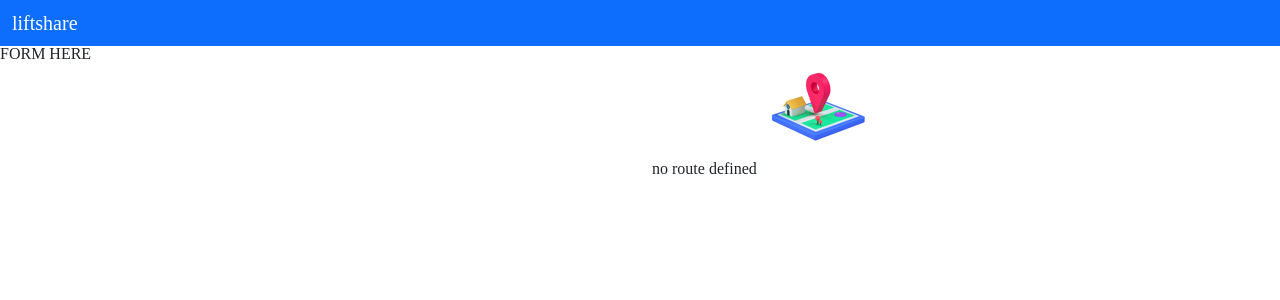
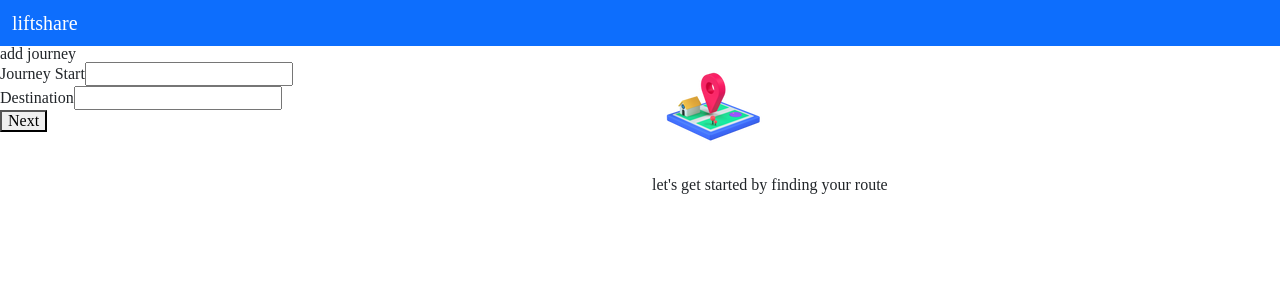
Before and after one commit to tim-rayner/liftshare-route-planner, a React (Create React App) app: page / in a window 1280 px wide. Shown: the top 300 px of the page. Built offline with nearby package versions, Linux system fonts and the light colour scheme.

Commit message:
initialized state management for journey form.
implemented multi-step form for adding journey.

```diff
--- /dev/null
+++ b/src/components/forms/journey/journey-form.tsx
@@ -0,0 +1,64 @@
+import { useReducer, useState } from "react";
+import { Location, Route } from "../../../interfaces/route";
+import AddJourneyForm from "./multi-steps/add-journey";
+import Confirmation from "./multi-steps/confirmation";
+import JourneyScheduleForm from "./multi-steps/journey-schedule";
+
+
+//journey form is a multi step form for gathering information about route from user.
+type Props = {
+    setUserRoute: Function,
+}
+
+function JourneyForm({setUserRoute} : Props){
+
+    const [step, setStep] = useState<number>(1);
+    const [route, setRoute] = useState<Route>();
+
+
+    const prevStep = () => {
+        setStep(step - 1);
+    }
+
+    const nextStep = () => {
+        setStep(step + 1);
+    }
+
+    const handleChange = (route: Route) => {
+        console.log(route);
+        setRoute(route);
+        setUserRoute(route);
+    }
+
+
+    //implement multi step rendering based on step value inside state
+    switch(step) {
+        case 1:
+            return <AddJourneyForm
+                        prevStep={() => prevStep()}
+                        nextStep={() => nextStep()}
+                        handleChange = {(route: Route) => handleChange(route)}
+                        route = {route}
+                    />
+        case 2:
+            return <JourneyScheduleForm
+                        prevStep={() => prevStep()}
+                        nextStep={() => nextStep()}
+                        handleChange = {(route: Route) => handleChange(route)}
+                        route = {route}
+                    />
+        case 3:
+            return <Confirmation
+                        prevStep={() => prevStep()}
+                        nextStep={() => nextStep()}
+                        route = {route}
+                    />
+        default:
+        //TODO: safeproof.
+            return <> {step}</>
+    }
+
+}
+
+
+export default JourneyForm;
--- /dev/null
+++ b/src/components/forms/journey/multi-steps/add-journey.tsx
@@ -0,0 +1,78 @@
+import { useEffect, useState } from 'react';
+import { Route } from '../../../../interfaces/route';
+import '../form.css';
+
+// the add journey form will gather the following sets of data:
+// Journey Origin Text
+// Journey Origin Latitude (hidden)
+// Journey Origin Longitude (hidden)
+// Journey Destination Text
+// Journey Destination Latitude (hidden)
+// Journey Destination Longitude (hidden)
+
+
+
+//TODO: Strongly type props
+function AddJourneyForm(props: any){
+
+    const [routeData, setRouteData] = useState<Route>(props.route);
+
+    const [originText, setOriginText] = useState<string>(props.route?.originText);
+    const [originLatitude, setOriginLatitude] = useState<number>(props.route?.origin?.coordinates.lat);
+    const [originLongitude, setOriginLongitude] = useState<number>(props.route?.origin?.coordinates.lng);
+
+
+    const [destText, setDestText] = useState<string>(props.route?.destinationText);
+    const [destLatitude, setDestLatitude] = useState<number>(props.route?.destination?.coordinates.lat);
+    const [destLongitude, setDestLongitude] = useState<number>(props.route?.destination?.coordinates.lng);
+
+    const Continue = () => {
+        SaveChanges();
+        props.nextStep();
+    }
+
+    const SaveChanges = () => {
+        //save changes back to state
+        const route: Route = {
+            originText: originText,
+            destinationText: destText,
+            origin: {
+                coordinates: {
+                    lat: originLatitude,
+                    lng: originLongitude
+                }
+            },
+            destination: {
+                coordinates: {
+                    lat: destLatitude,
+                    lng: destLongitude
+                }
+            },
+            departure: props.route?.departure,
+            return: props.route?.return,
+        }
+
+        props.handleChange(route);
+    }
+
+    //for testing purposes
+    useEffect(() => {
+
+    }, [])
+
+    return (
+        <form>
+            add journey
+            <br/>
+            <label> Journey Start </label>
+            <input type="text" onChange={(e: any) => setOriginText(e.target.value)} value={props.route?.originText}/>
+            <br/>
+            <label> Destination</label>
+            <input type="text" onChange={(e: any) => setDestText(e.target.value)} value={props.route?.destinationText}/>
+            <br/>
+            <button onClick={Continue}>Next</button>
+        </form>
+    )
+}
+
+export default AddJourneyForm;
--- /dev/null
+++ b/src/components/forms/journey/multi-steps/confirmation.tsx
@@ -0,0 +1,16 @@
+function Confirmation(props: any){
+
+    const Back = () => {
+        props.prevStep();
+    }
+
+    return (
+        <>
+        Save Your Journey?
+            <button onClick={Back}> Back </button>
+            <button> Save </button>
+        </>
+    )
+}
+
+export default Confirmation;
--- a/src/components/forms/journey-details.tsx
+++ b/src/components/forms/journey/multi-steps/journey-details.tsx
@@ -1,4 +1,4 @@
-import './form.css';
+import '../form.css';
 
 function JourneyDetailsForm(){
     return(
--- /dev/null
+++ b/src/components/forms/journey/multi-steps/journey-schedule.tsx
@@ -0,0 +1,63 @@
+import { useState } from 'react';
+import { Route } from '../../../../interfaces/route';
+import '../form.css';
+
+// the journey schedule form will gather the following sets of data:
+// Departure Date (datetime)
+// Return Date (datetime)
+function JourneyScheduleForm(props: any){
+
+
+    const [departureTime, setDepartureTime] = useState<Date>(props.route?.departure);
+    const [returnTime, setReturnTime] = useState<Date>(props.route?.return);
+
+
+    const Continue = () => {
+        SaveChanges();
+        props.nextStep();
+    }
+
+    const Back = () => {
+        props.prevStep();
+    }
+
+    const SaveChanges = () => {
+        const route: Route = {
+            originText: props.route.originText,
+            destinationText: props.route.destinationText,
+            origin: {
+                coordinates: {
+                    lat: props.route.origin?.coordinates?.lat,
+                    lng:  props.route.origin?.coordinates?.lng
+                }
+            },
+            destination: {
+                coordinates: {
+                    lat: props.route.destination?.coordinates?.lat,
+                    lng: props.route.destination?.coordinates?.lng
+                }
+            },
+            departure: departureTime,
+            return: returnTime
+        }
+
+        props.handleChange(route);
+    }
+
+    return(
+        <form>
+            {/* TODO: Implement Journey Schedule Form */}
+            <label> Departure </label>
+            <input type="datetime-local" onChange={(e: any) => setDepartureTime(e.target.value)} value={props.route?.departure}/>
+            <br/>
+            <label> Return </label>
+            <input type="datetime-local" onChange={(e: any) => setReturnTime(e.target.value)} value={props.route?.return}/>
+            <br/>
+            <button onClick={Back}>Back</button>
+            <button onClick={Continue}>Next</button>
+        </form>
+    )
+}
+
+
+export default JourneyScheduleForm;
--- a/src/components/map/map.tsx
+++ b/src/components/map/map.tsx
@@ -1,12 +1,17 @@
 import mapIcon from '../../assets/media/location.png';
+import { Route } from '../../interfaces/route';
 
-function Map(props: any){
+type Props = {
+    route?: Route
+}
 
-    if(props.route == undefined){
+function Map({route}: Props){
+
+    if(route?.origin == undefined){
         return (
             <>
-                no route defined
                 <img src={mapIcon} alt="no route found"/>
+                <p> let's get started by finding your route</p>
             </>
 
         )
@@ -14,6 +19,8 @@ function Map(props: any){
     return (
         <>
          route found... loading map...
+         lng:  {route.origin.coordinates.lng}
+         lat:  {route.origin.coordinates.lat}
         </>
     )
 
--- a/src/index.css
+++ b/src/index.css
@@ -1,4 +1,5 @@
 .app {
     max-width: 100vw;
+    min-height: 100vh;
     overflow-x: hidden;
 }
--- a/src/pages/landing/landing.tsx
+++ b/src/pages/landing/landing.tsx
@@ -1,23 +1,50 @@
+import { useState } from "react";
 import { Col, Row } from "reactstrap";
+import JourneyForm from "../../components/forms/journey/journey-form";
 import Map from "../../components/map/map";
+import { Route } from "../../interfaces/route";
 
 //TODO: Store form input data in state, this state can then be parsed to the map component.
+
+// The Landing Page component uses a local state which it then parses down into child components. The reason for this is to avoid using
+// third party state management solutions, to keep the code as easy to understand and interpret as possible.
 function LandingPage(){
+
+    //hard coded initial route data for testing purposes
+    const initialRoute : Route = {
+        origin: {
+            coordinates: {
+                lat: 52.83423590788864,
+                lng: 0.850835918025966,
+
+            }
+        },
+        destination: {
+            coordinates: {
+                lat: 52.63102626665915,
+                lng: 1.2930057892011253,
+            }
+        }
+    }
+
+    const [userRoute, setUserRoute] = useState<Route>();
+
     return (
         <div>
             <Row>
                 <Col sm={12} md={6}>
                     {/* TODO: Add Form(s) Here As A Multi-Step Form */}
-                    FORM HERE
+                    <JourneyForm
+                        setUserRoute={setUserRoute}
+                    />
                 </Col>
                 <Col sm={12} md={6}>
                     {/* TODO: Add Map Here */}
-                    <Map/>
+                    <Map route={userRoute}/>
                 </Col>
             </Row>
         </div>
     )
 }
 
-
 export default LandingPage;
```
Also changed, not shown: src/components/forms/add-journey.tsx (deleted, +0 -18 lines), src/components/forms/journey-schedule.tsx (deleted, +0 -15 lines), src/interfaces/route.tsx (+8 -6 lines), src/components/forms/journey/form.css (added).
